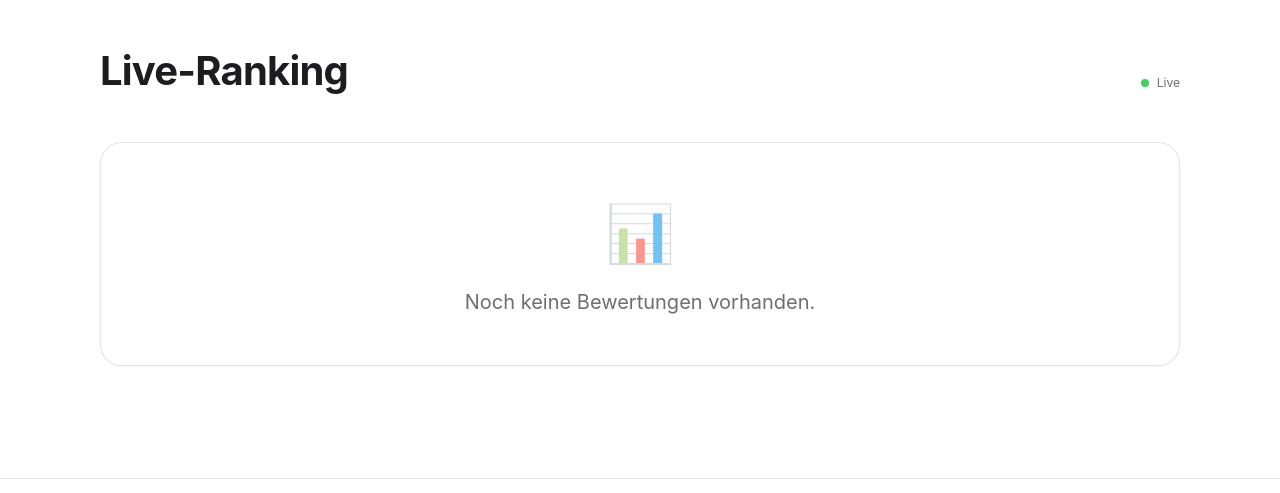
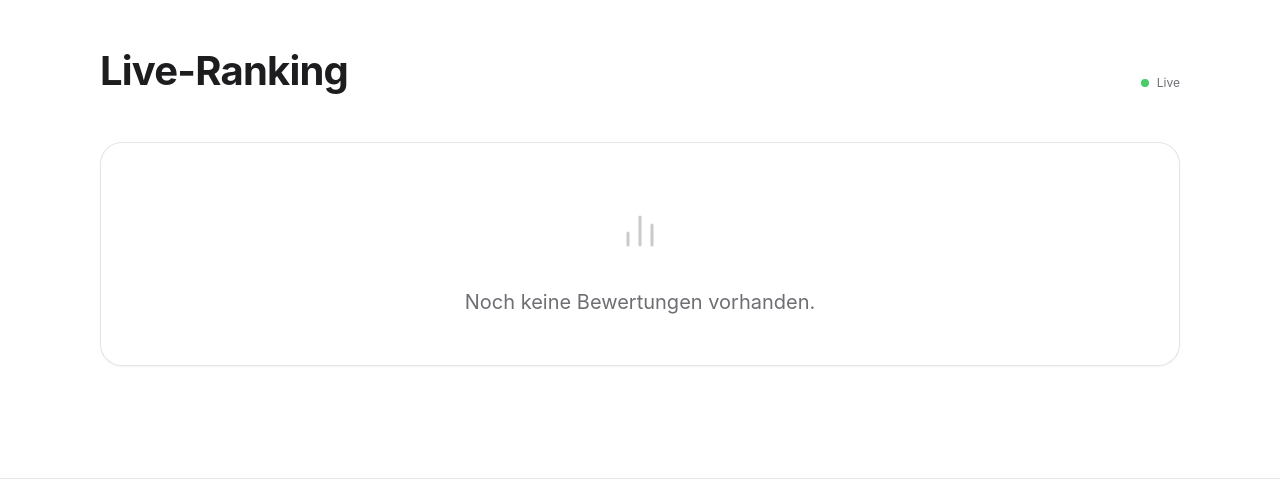
Before and after one commit to RYZE-101/BAL, a Django app: page /ranking/ in a window 1280 px wide. Shown: the part 53-546 px from the top of the page. Run offline with Django 5.2, Linux system fonts and the light colour scheme; data that the repository does not hold is empty.

Commit message:
design: monochrome SVG Empty-State-Icons (Dark-Mode-Konsistenz)
Emoji-Icons (📊🏆👩🏫) durch monochrome, outline-SVG-Icons ersetzt, die sich
ueber currentColor an Light-/Dark-Mode anpassen (Apple-Bildsprache).

```diff
--- a/static/css/style.css
+++ b/static/css/style.css
@@ -763,6 +763,12 @@ body.menu-open { overflow: hidden; }
     font-size: var(--fs-3xl);
     opacity: 0.55;
 }
+.empty-state .empty-icon svg {
+    width: 48px;
+    height: 48px;
+    color: var(--text-tertiary);
+    opacity: 0.8;
+}
 .empty-state p {
     margin: 0;
     font-size: var(--fs-lg);
--- a/templates/core/_ranking_list.html
+++ b/templates/core/_ranking_list.html
@@ -19,7 +19,9 @@
     </div>
 {% empty %}
     <div class="empty-state">
-        <div class="empty-icon">📊</div>
+        <div class="empty-icon">
+            <svg viewBox="0 0 24 24" fill="none" stroke="currentColor" stroke-width="1.5" stroke-linecap="round" stroke-linejoin="round" aria-hidden="true"><line x1="6" y1="20" x2="6" y2="14"/><line x1="12" y1="20" x2="12" y2="6"/><line x1="18" y1="20" x2="18" y2="10"/></svg>
+        </div>
         <p>Noch keine Bewertungen vorhanden.</p>
     </div>
 {% endfor %}
--- a/templates/core/achievements.html
+++ b/templates/core/achievements.html
@@ -15,7 +15,9 @@
             </a>
         {% empty %}
             <div class="empty-state grid-span">
-                <div class="empty-icon">🏆</div>
+                <div class="empty-icon">
+                    <svg viewBox="0 0 24 24" fill="none" stroke="currentColor" stroke-width="1.5" stroke-linecap="round" stroke-linejoin="round" aria-hidden="true"><path d="M8 21h8"/><path d="M12 17v4"/><path d="M7 4h10v6a5 5 0 0 1-10 0z"/><path d="M7 6H4v1a4 4 0 0 0 4 4"/><path d="M17 6h3v1a4 4 0 0 1-4 4"/></svg>
+                </div>
                 <p>Noch keine Auszeichnungen definiert.</p>
             </div>
         {% endfor %}
--- a/templates/core/teacher_list.html
+++ b/templates/core/teacher_list.html
@@ -25,7 +25,9 @@
             </a>
         {% empty %}
             <div class="empty-state grid-span">
-                <div class="empty-icon">👩‍🏫</div>
+                <div class="empty-icon">
+                    <svg viewBox="0 0 24 24" fill="none" stroke="currentColor" stroke-width="1.5" stroke-linecap="round" stroke-linejoin="round" aria-hidden="true"><path d="M20 21v-2a4 4 0 0 0-4-4H8a4 4 0 0 0-4 4v2"/><circle cx="12" cy="7" r="4"/></svg>
+                </div>
                 <p>Noch keine Lehrkräfte vorhanden.</p>
             </div>
         {% endfor %}
```
